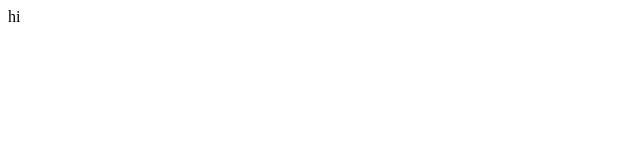
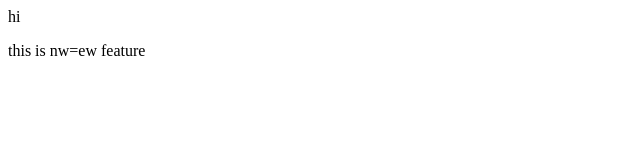
Before and after one commit to syam1433/LocalRepo, a plain HTML site: page index.html in a window 1280 px wide. Shown: the whole page, without its empty margins (0-640 px from the left). Drawn offline with Linux system fonts and the light colour scheme.

Commit message:
Add new featire

```diff
--- a/index.html
+++ b/index.html
@@ -1 +1,2 @@
 <p>hi</p>
+<p>this is nw=ew feature</p>
```
